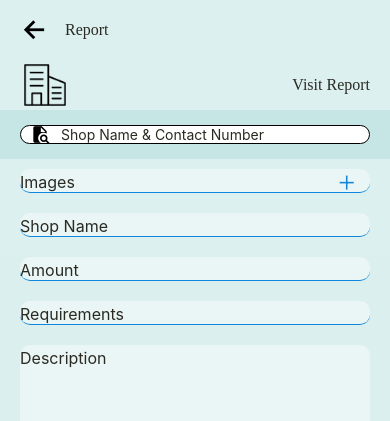
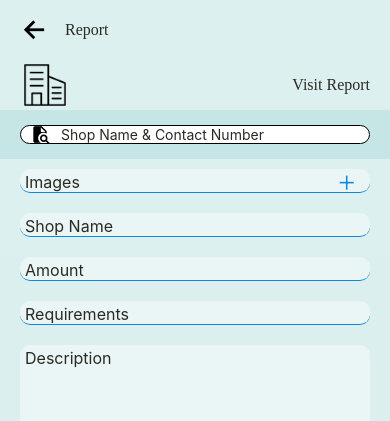
Before and after one commit to ramij5135/EmpManage, a React Native app: screen /Report in a window 390 px wide. Shown: the top 421 px of the page. Built offline with nearby package versions, Linux system fonts and the light colour scheme.

Commit message:
inputs components changed

```diff
--- a/src/layouts/components/inputs.js
+++ b/src/layouts/components/inputs.js
@@ -34,7 +34,8 @@ const styles = StyleSheet.create({
     label:{
         color:COLORS.black,
         fontSize:16,
-        paddingVertical:3
+        paddingVertical:3,
+        paddingHorizontal:5
     },
     inputIcon:{
         position:'absolute',
```
